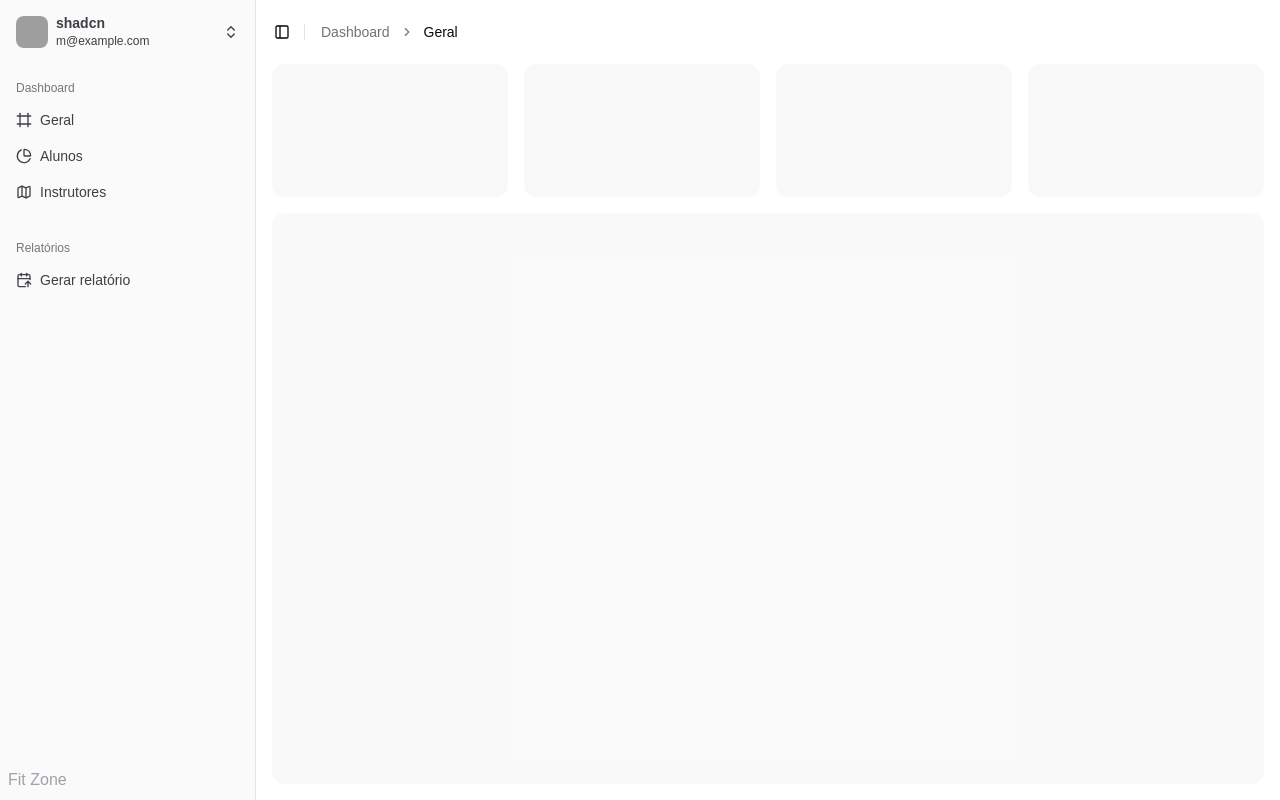
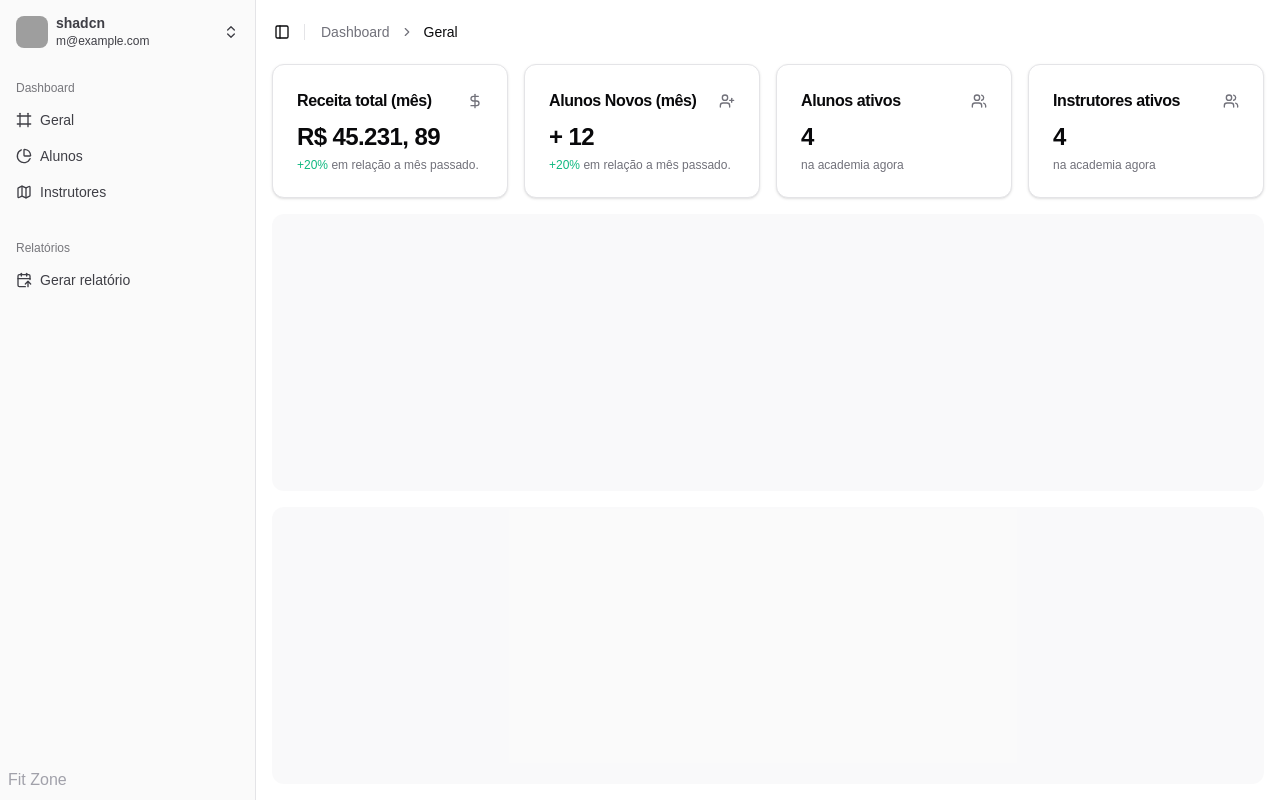
Before and after one commit to AOBarbosa/FItZone-Web, a Next.js app: page /dashboard in a window 1280 px wide. Built offline with nearby package versions, Linux system fonts and the light colour scheme; grey boxes are pictures that could not be loaded.

Commit message:
feat: create dashboard cards

```diff
--- a/src/app/dashboard/page.tsx
+++ b/src/app/dashboard/page.tsx
@@ -1,4 +1,7 @@
+import { DollarSign, UserPlus, Users } from 'lucide-react'
 import { Suspense } from 'react'
+
+import { Card, CardContent, CardHeader, CardTitle } from '@/components/ui/card'
 
 import Loading from './loading'
 
@@ -6,14 +9,84 @@ export default async function Page() {
   await new Promise((resolve) => setTimeout(resolve, 2000))
 
   return (
-    <div className="flex flex-1 flex-col gap-4 p-4 pt-0">
+    <div className="flex flex-1 flex-col space-y-4 p-4 pt-0">
       <Suspense fallback={<Loading />}>
         <div className="grid auto-rows-min gap-4 md:grid-cols-4">
-          <div className="aspect-video rounded-xl bg-muted/50" />
-          <div className="aspect-video rounded-xl bg-muted/50" />
-          <div className="aspect-video rounded-xl bg-muted/50" />
-          <div className="aspect-video rounded-xl bg-muted/50" />
+          {/* Receita Total */}
+          <Card className="h-auto">
+            <CardHeader className="flex flex-row items-center justify-between space-y-0 pb-2">
+              <CardTitle className="text-base font-semibold">
+                Receita total (mês)
+              </CardTitle>
+              <DollarSign className="size-4 text-muted-foreground" />
+            </CardHeader>
+
+            <CardContent className="space-y-1">
+              <span className="text-2xl font-bold tracking-tight">
+                R$ 45.231, 89
+              </span>
+              <p className="text-xs text-muted-foreground">
+                <span className="text-emerald-500 dark:text-emerald-400">
+                  +20%
+                </span>{' '}
+                em relação a mês passado.
+              </p>
+            </CardContent>
+          </Card>
+
+          {/* Alunos novos */}
+          <Card className="h-auto">
+            <CardHeader className="flex flex-row items-center justify-between space-y-0 pb-2">
+              <CardTitle className="text-base font-semibold">
+                Alunos Novos (mês)
+              </CardTitle>
+              <UserPlus className="size-4 text-muted-foreground" />
+            </CardHeader>
+
+            <CardContent className="space-y-1">
+              <span className="text-2xl font-bold tracking-tight">+ 12</span>
+              <p className="text-xs text-muted-foreground">
+                <span className="text-emerald-500 dark:text-emerald-400">
+                  +20%
+                </span>{' '}
+                em relação a mês passado.
+              </p>
+            </CardContent>
+          </Card>
+
+          {/* Instrutores ativos */}
+          <Card className="h-auto">
+            <CardHeader className="flex flex-row items-center justify-between space-y-0 pb-2">
+              <CardTitle className="text-base font-semibold">
+                Alunos ativos
+              </CardTitle>
+              <Users className="size-4 text-muted-foreground" />
+            </CardHeader>
+
+            <CardContent className="space-y-1">
+              <span className="text-2xl font-bold tracking-tight">4</span>
+              <p className="text-xs text-muted-foreground">na academia agora</p>
+            </CardContent>
+          </Card>
+
+          {/* Alunos ativos */}
+          <Card className="h-auto">
+            <CardHeader className="flex flex-row items-center justify-between space-y-0 pb-2">
+              <CardTitle className="text-base font-semibold">
+                Instrutores ativos
+              </CardTitle>
+              <Users className="size-4 text-muted-foreground" />
+            </CardHeader>
+
+            <CardContent className="space-y-1">
+              <span className="text-2xl font-bold tracking-tight">4</span>
+              <p className="text-xs text-muted-foreground">na academia agora</p>
+            </CardContent>
+          </Card>
         </div>
+
+        <div className="min-h-[100vh] flex-1 rounded-xl bg-muted/50 md:min-h-min" />
+
         <div className="min-h-[100vh] flex-1 rounded-xl bg-muted/50 md:min-h-min" />
       </Suspense>
     </div>
--- /dev/null
+++ b/src/components/ui/card.tsx
@@ -0,0 +1,76 @@
+import * as React from "react"
+
+import { cn } from "@/lib/utils"
+
+const Card = React.forwardRef<
+  HTMLDivElement,
+  React.HTMLAttributes<HTMLDivElement>
+>(({ className, ...props }, ref) => (
+  <div
+    ref={ref}
+    className={cn(
+      "rounded-xl border bg-card text-card-foreground shadow",
+      className
+    )}
+    {...props}
+  />
+))
+Card.displayName = "Card"
+
+const CardHeader = React.forwardRef<
+  HTMLDivElement,
+  React.HTMLAttributes<HTMLDivElement>
+>(({ className, ...props }, ref) => (
+  <div
+    ref={ref}
+    className={cn("flex flex-col space-y-1.5 p-6", className)}
+    {...props}
+  />
+))
+CardHeader.displayName = "CardHeader"
+
+const CardTitle = React.forwardRef<
+  HTMLDivElement,
+  React.HTMLAttributes<HTMLDivElement>
+>(({ className, ...props }, ref) => (
+  <div
+    ref={ref}
+    className={cn("font-semibold leading-none tracking-tight", className)}
+    {...props}
+  />
+))
+CardTitle.displayName = "CardTitle"
+
+const CardDescription = React.forwardRef<
+  HTMLDivElement,
+  React.HTMLAttributes<HTMLDivElement>
+>(({ className, ...props }, ref) => (
+  <div
+    ref={ref}
+    className={cn("text-sm text-muted-foreground", className)}
+    {...props}
+  />
+))
+CardDescription.displayName = "CardDescription"
+
+const CardContent = React.forwardRef<
+  HTMLDivElement,
+  React.HTMLAttributes<HTMLDivElement>
+>(({ className, ...props }, ref) => (
+  <div ref={ref} className={cn("p-6 pt-0", className)} {...props} />
+))
+CardContent.displayName = "CardContent"
+
+const CardFooter = React.forwardRef<
+  HTMLDivElement,
+  React.HTMLAttributes<HTMLDivElement>
+>(({ className, ...props }, ref) => (
+  <div
+    ref={ref}
+    className={cn("flex items-center p-6 pt-0", className)}
+    {...props}
+  />
+))
+CardFooter.displayName = "CardFooter"
+
+export { Card, CardHeader, CardFooter, CardTitle, CardDescription, CardContent }
```
